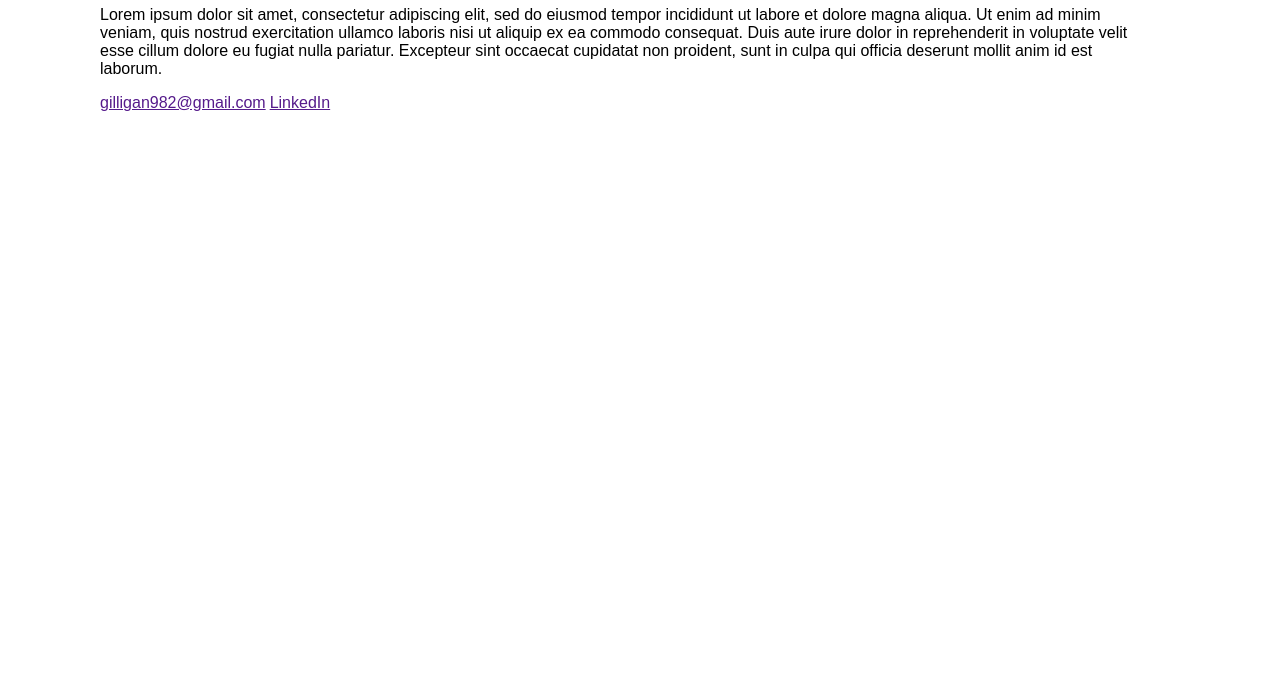
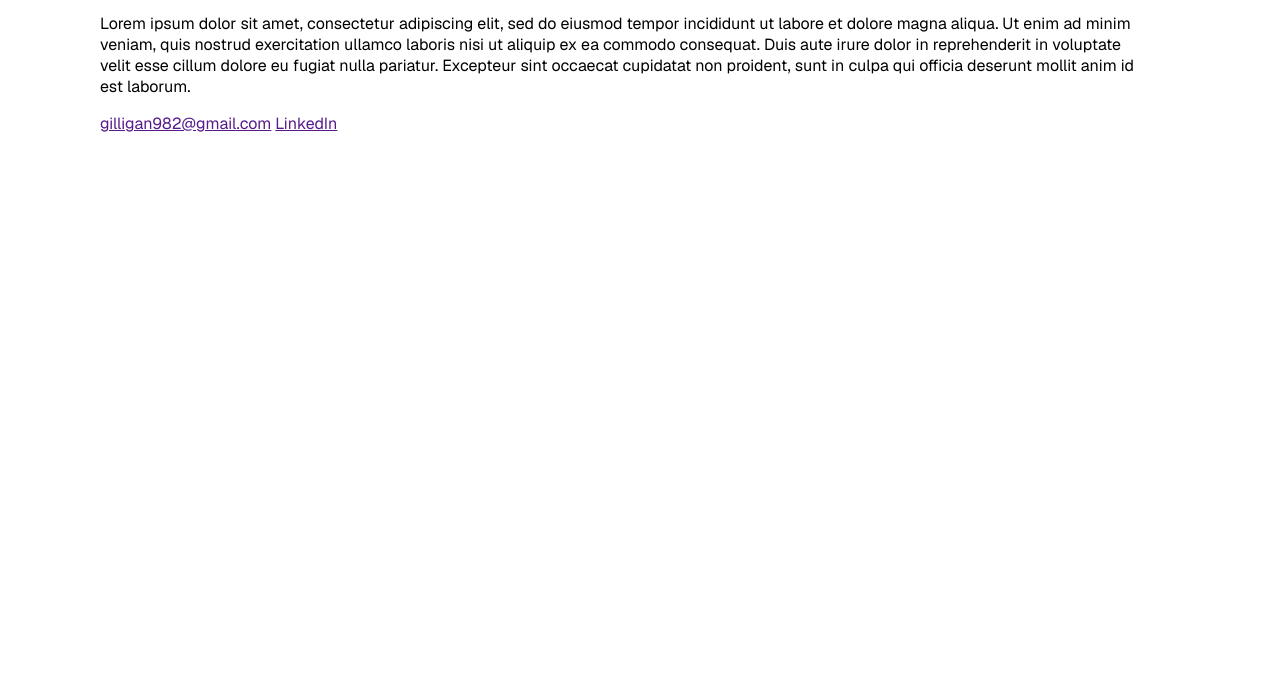
Before and after one commit to gilligan98/Portfolio, a plain HTML site: page index.html in a window 1280 px wide. Shown: the part 108-800 px from the top of the page. Drawn offline with nearby package versions, Linux system fonts and the light colour scheme.

Commit message:
re adding the fonts

```diff
--- a/index.html
+++ b/index.html
@@ -4,6 +4,9 @@
 	<meta charset="utf-8">
 	<meta name="viewport" content="width=device-width, initial-scale=1">
 	<title>CJ Portfolio</title>
+	<link rel="preconnect" href="https://fonts.googleapis.com">
+	<link rel="preconnect" href="https://fonts.gstatic.com" crossorigin>
+	<link href="https://fonts.googleapis.com/css2?family=Geist:wght@100..900&display=swap" rel="stylesheet">
 	<link rel="stylesheet" type="text/css" href="home.css">
 </head>
 <body>
```
